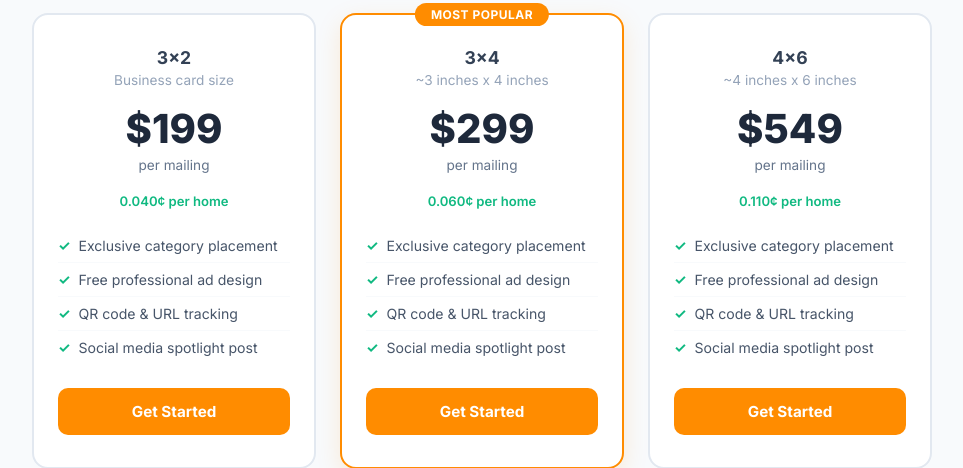
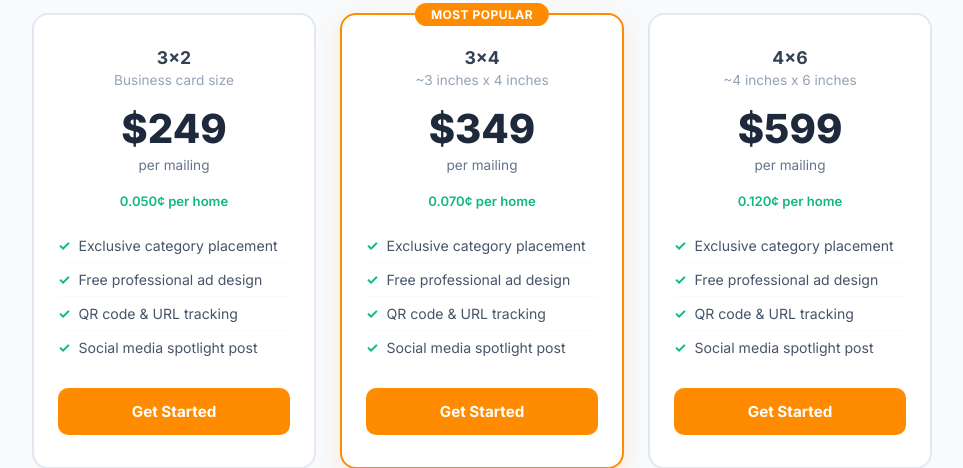
Before and after one commit to cabmansc1/LBSMainSite, a PHP site: page /pricing in a window 1280 px wide. Shown: the part 724-1192 px from the top of the page, without its empty margins (158-1121 px from the left). Run offline with PHP 8.4, Linux system fonts and the light colour scheme; some libraries are stand-ins or nearby versions; some web fonts are replaced.

Commit message:
Update 5k ad pricing: small $249, medium $349, large $599
Co-Authored-By: Claude Opus 4.8 <noreply@anthropic.com>
Claude-Session: https://claude.ai/code/session_01M1nQnbHQj9gi28MWNjo89z

```diff
--- a/compare-products.php
+++ b/compare-products.php
@@ -141,7 +141,7 @@ include __DIR__ . '/seo_head.php';
                     <span class="product-label">Premium Reach</span>
                     <h2>Spotlight Postcards</h2>
                     <p class="product-tagline">9x12 oversized postcards mailed to thousands of homes</p>
-                    <div class="product-price">From $199 <small>per mailing</small></div>
+                    <div class="product-price">From $249 <small>per mailing</small></div>
                 </div>
                 <div class="product-card-body">
                     <div class="product-best">
--- a/pricing.php
+++ b/pricing.php
@@ -6,7 +6,7 @@ require_once 'config.php';
 require_once 'pricing_config.php';
 
 $pageTitle = 'Pricing - ' . SITE_NAME;
-$pageDesc = 'Transparent pricing for all Lowcountry Business Spotlight products: Spotlight Postcards from $199 and free directory listings. No hidden fees.';
+$pageDesc = 'Transparent pricing for all Lowcountry Business Spotlight products: Spotlight Postcards from $249 and free directory listings. No hidden fees.';
 
 $seoConfig = require __DIR__ . '/includes/seo-config.php';
 $seo = $seoConfig[basename(__FILE__)] ?? [];
@@ -433,7 +433,7 @@ include __DIR__ . '/seo_head.php';
                     What's the cheapest way to get started?
                     <span class="faq-arrow">&#9660;</span>
                 </div>
-                <div class="faq-a">A free Basic directory listing costs nothing. For direct mail, Spotlight Postcards start at $199 for 5,000 homes.</div>
+                <div class="faq-a">A free Basic directory listing costs nothing. For direct mail, Spotlight Postcards start at $249 for 5,000 homes.</div>
             </div>
 
             <div class="faq-item">
--- a/pricing_config.php
+++ b/pricing_config.php
@@ -76,17 +76,17 @@ $pricing = [
     '5k' => [
         'small' => [
             'size' => '3×2',
-            'price' => 199,
+            'price' => 249,
             'description' => 'Business card size'
         ],
         'medium' => [
             'size' => '3×4',
-            'price' => 299,
+            'price' => 349,
             'description' => '~3 inches x 4 inches'
         ],
         'large' => [
             'size' => '4×6',
-            'price' => 549,
+            'price' => 599,
             'description' => '~4 inches x 6 inches'
         ]
     ],
--- a/pricing_form_section.php
+++ b/pricing_form_section.php
@@ -120,7 +120,7 @@ $bundle = $bundle_text[$location];
                     <!-- Hidden fields that will be populated by the pricing toggle -->
                     <input type="hidden" name="distribution_reach" id="selected-reach" value="5k">
                     <input type="hidden" name="ad_size" id="selected-size" value="3×2">
-                    <input type="hidden" name="ad_price" id="selected-price" value="199">
+                    <input type="hidden" name="ad_price" id="selected-price" value="249">
 
                     <div class="form-group">
                         <input class="form-control" name="company_name" type="text" placeholder="Business Name *" required>
```
Also changed, not shown: roi-calculator.php (+4 -4 lines).
